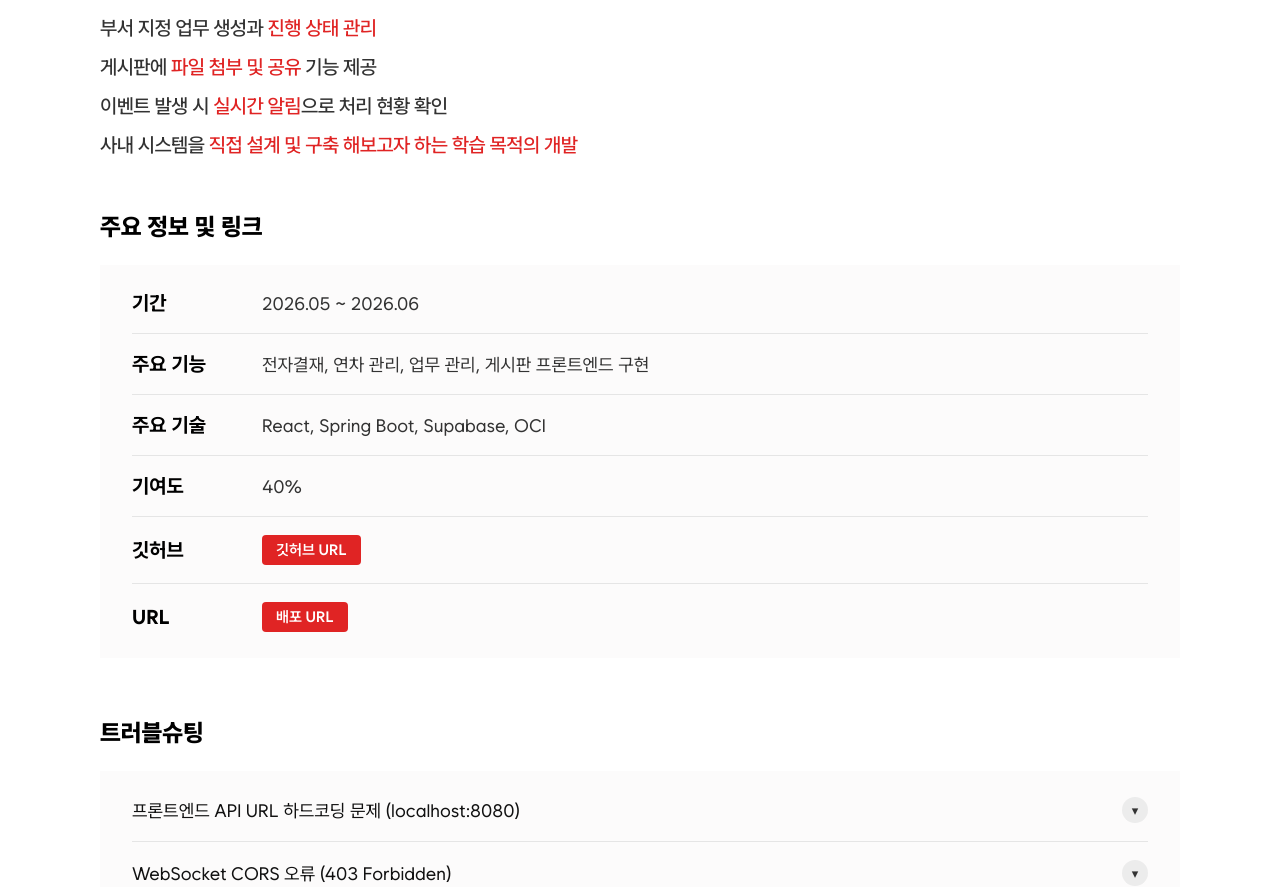
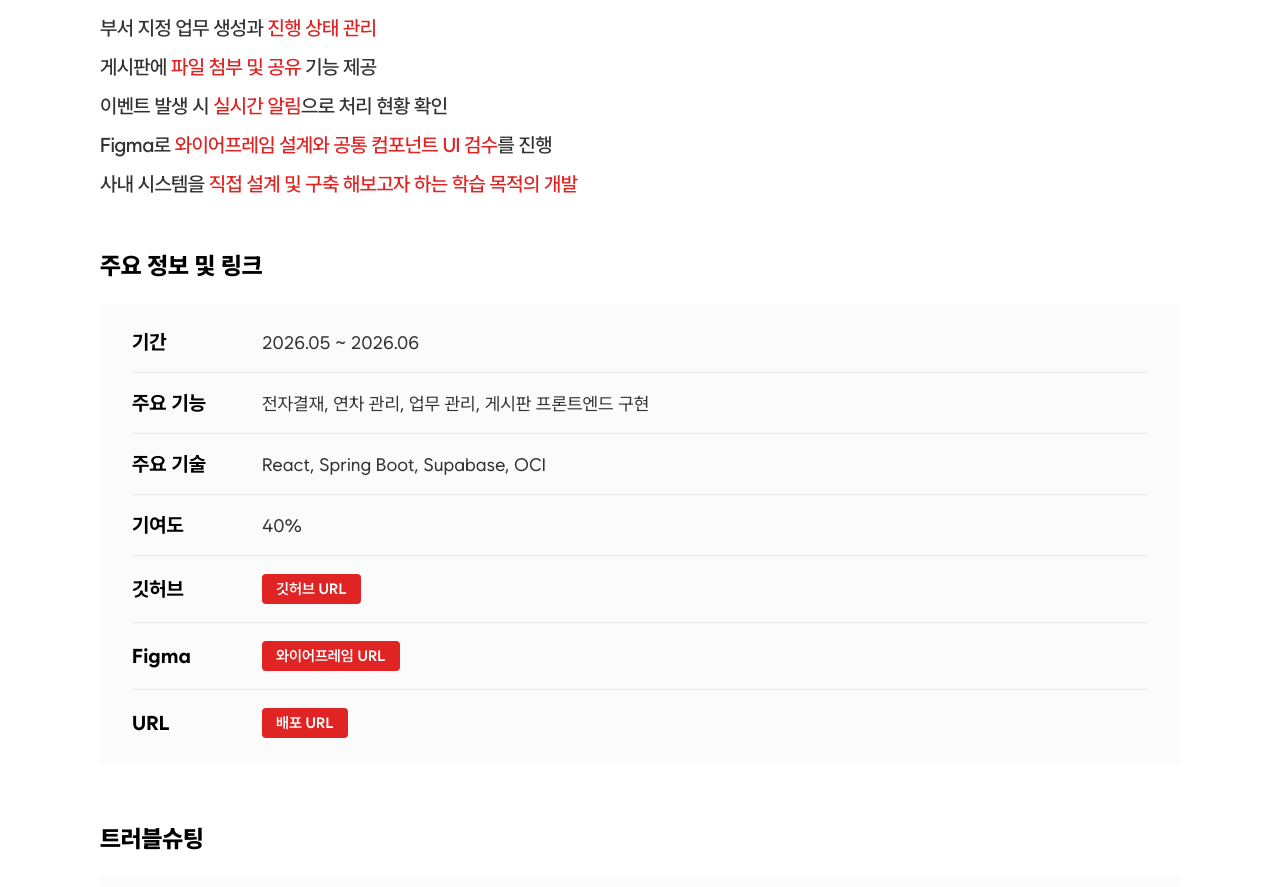
Before and after one commit to leeyu-ri/MyPortfolio, a React (Vite) app: page /project/1 in a window 1280 px wide. Shown: the part 520-1407 px from the top of the page. Built offline with nearby package versions, Linux system fonts and the light colour scheme.

Commit message:
프로젝트 디테일 업데이트

```diff
--- a/src/data/projects.js
+++ b/src/data/projects.js
@@ -182,6 +182,11 @@ public DashboardResponse getDashboard(Long employeeId) {
         { text: "으로 처리 현황 확인" },
       ],
       [
+        { text: "Figma로 " },
+        { text: "와이어프레임 설계와 공통 컴포넌트 UI 검수", highlight: true },
+        { text: "를 진행" },
+      ],
+      [
         { text: "사내 시스템을 " },
         {
           text: "직접 설계 및 구축 해보고자 하는 학습 목적의 개발",
@@ -193,6 +198,8 @@ public DashboardResponse getDashboard(Long employeeId) {
     contribution: "40%",
     stack: ["React", "Spring Boot", "Supabase", "OCI"],
     github: "https://github.com/leeyu-ri/WorkSync",
+    figma:
+      "https://www.figma.com/design/WnMtbKK7Ys3FhOjMdb8Ucq/%EA%B7%B8%EB%A3%B9%EC%9B%A8%EC%96%B4-%EC%8B%9C%EC%8A%A4%ED%85%9C---%EC%82%AC%EB%82%B4-%EB%A9%94%EC%8B%A0%EC%A0%80--%EB%B3%B5%EC%82%AC-?node-id=281-3558",
     demoVideo: "/WorkSyncDemo.mp4",
     poster: "/WorkSyncMain2.png",
     demo: "https://worksync.kr/",
--- a/src/pages/ProjectDetail.jsx
+++ b/src/pages/ProjectDetail.jsx
@@ -20,6 +20,7 @@ function ProjectDetail() {
     contribution,
     stack,
     github,
+    figma,
     demo,
     troubleshooting,
   } = project;
@@ -36,7 +37,6 @@ function ProjectDetail() {
       <div className={styles.header}>
         <span className={styles.type}>{type}</span>
       </div>
-
       <h1 className={styles.title}>{title}</h1>
 
       <div className={styles.description}>
@@ -92,6 +92,22 @@ function ProjectDetail() {
               </a>
             </dd>
           </div>
+
+          {figma && (
+            <div className={styles.infoRow}>
+              <dt className={styles.infoLabel}>Figma</dt>
+              <dd className={styles.infoValue}>
+                <a
+                  href={figma}
+                  target="_blank"
+                  rel="noopener noreferrer"
+                  className={styles.infoLinkTag}
+                >
+                  와이어프레임 URL
+                </a>
+              </dd>
+            </div>
+          )}
 
           <div className={styles.infoRow}>
             <dt className={styles.infoLabel}>URL</dt>
```
Also changed, not shown: 1 other file (tests, documents, lock files or other folders).
